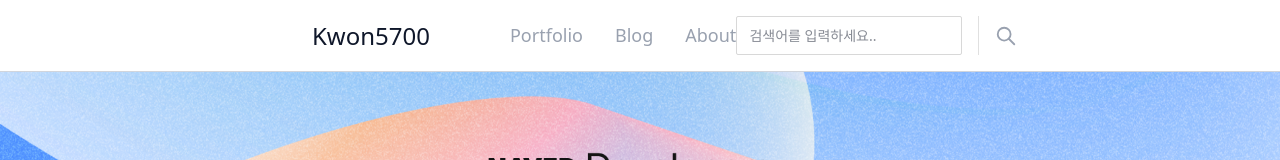
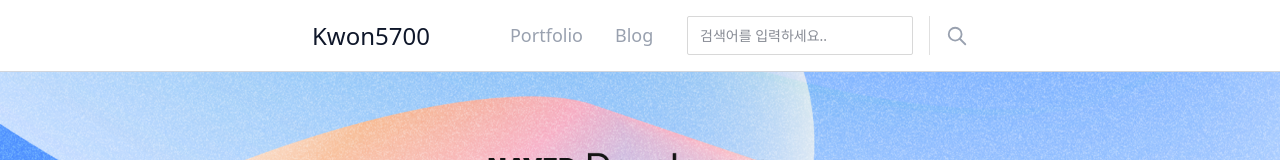
Before and after one commit to kwonminjae5700/portfolio-web, a Next.js app: page / in a window 1280 px wide. Shown: the top 160 px of the page. Built offline with nearby package versions, Linux system fonts and the light colour scheme.

Commit message:
fix: Header 링크 수정

```diff
--- a/src/shared/Header.tsx
+++ b/src/shared/Header.tsx
@@ -9,18 +9,13 @@ const Header = () => {
         <nav>
           <ul className="flex space-x-8 text-[18px] text-gray-400">
             <li>
-              <Link href="/portfolio" className="hover:underline">
+              <a href="https://kwon5700.kr" className="hover:underline">
                 Portfolio
-              </Link>
+              </a>
             </li>
             <li>
               <Link href="/" className="hover:underline">
                 Blog
-              </Link>
-            </li>
-            <li>
-              <Link href="/about" className="hover:underline">
-                About
               </Link>
             </li>
           </ul>
```
